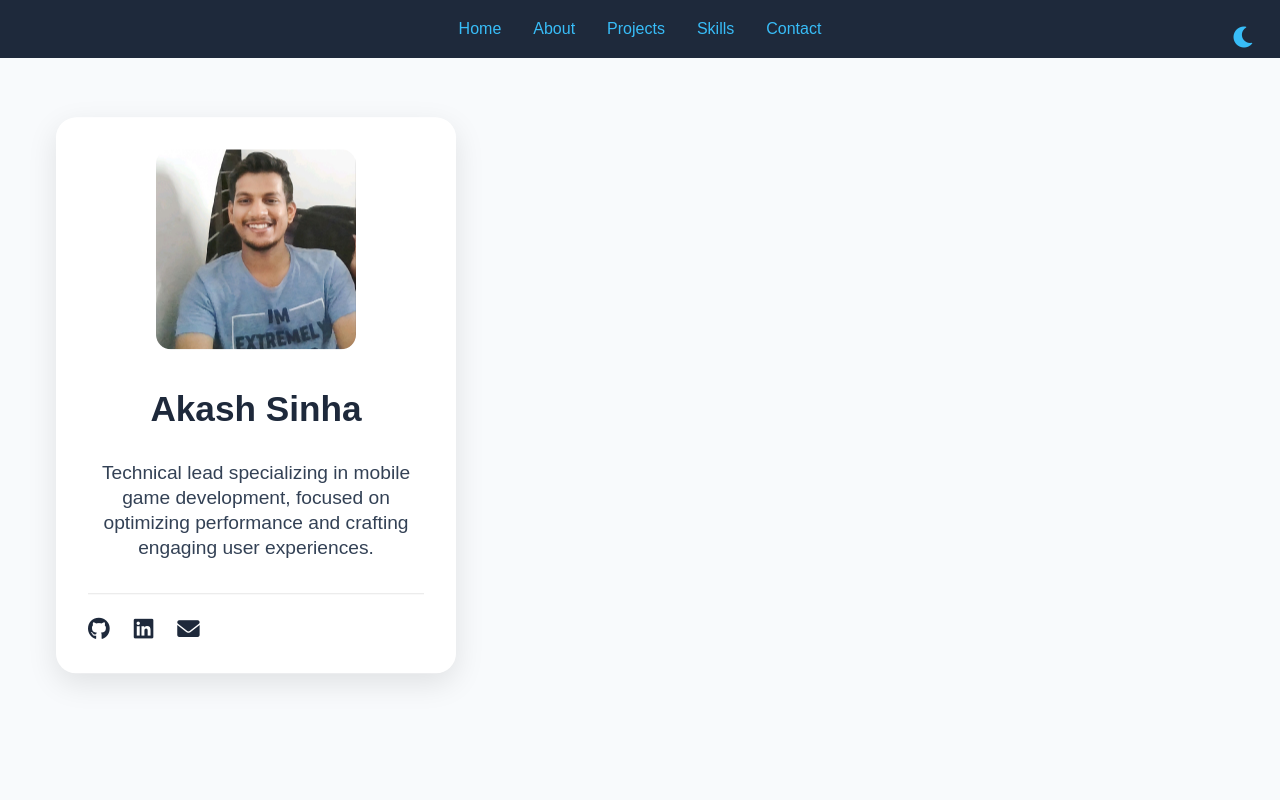
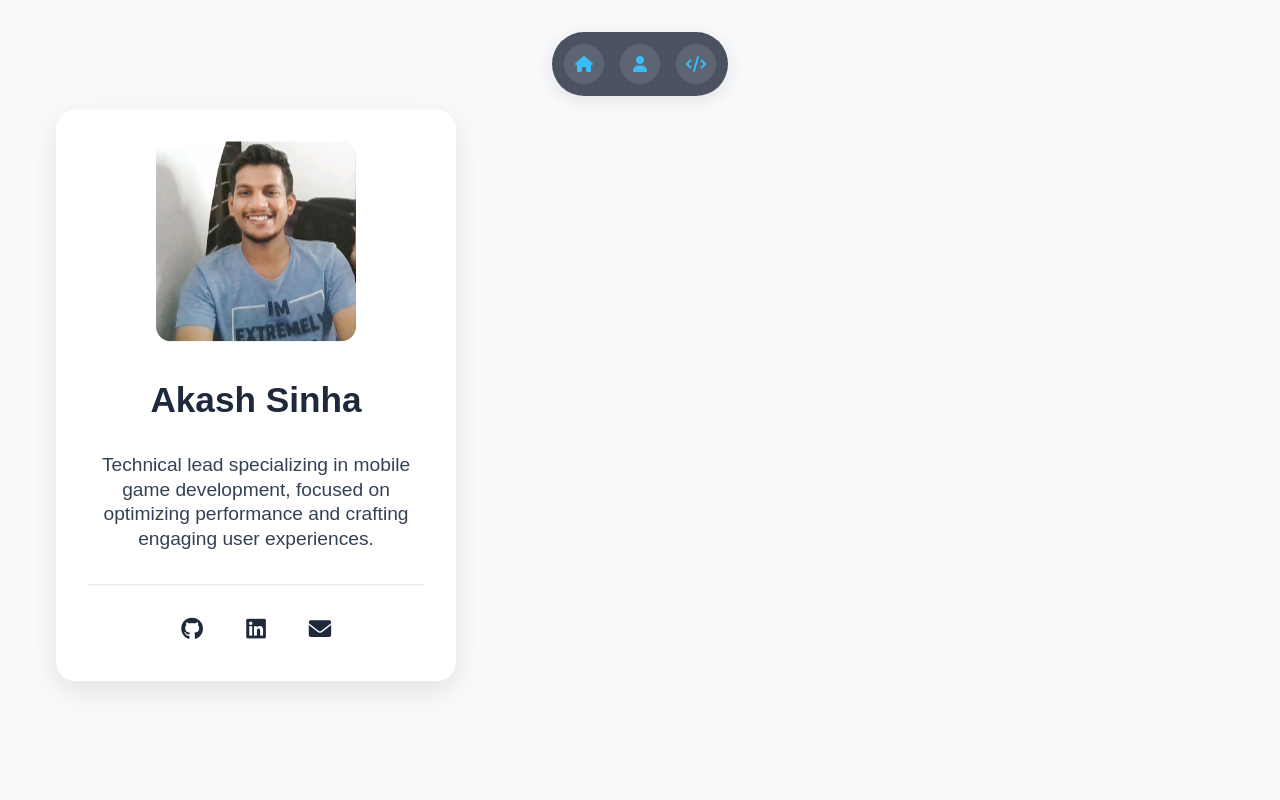
Before and after one commit to ulteridon/portfolio-website, a plain HTML site: page index.html in a window 1280 px wide. Shown: the top 800 px of the page. Drawn offline with Linux system fonts and the light colour scheme.

Commit message:
made floating nav bar

```diff
--- a/css/styles.css
+++ b/css/styles.css
@@ -30,18 +30,19 @@
 }
 
 .theme-toggle {
-    position: fixed;
-    top: 1rem;
-    right: 1rem;
-    z-index: 1001;
-    background: none;
+    background: rgba(255, 255, 255, 0.1);
     border: none;
     color: var(--secondary-color);
-    font-size: 1.5rem;
+    width: 40px;
+    height: 40px;
+    border-radius: 50%;
     cursor: pointer;
-    padding: 0.5rem;
-    border-radius: 50%;
-    transition: color 0.3s ease;
+    transition: all 0.3s ease;
+    display: flex;
+    align-items: center;
+    justify-content: center;
+    padding: 0;
+    margin-left: 0.5rem;
 }
 
 [data-theme="dark"] .project-card,
@@ -54,6 +55,8 @@
 
 .theme-toggle:hover {
     color: var(--accent-color);
+    background-color: rgba(255, 255, 255, 0.2);
+    transform: translateY(-2px);
 }
 
 body {
@@ -64,33 +67,47 @@ body {
 }
 
 nav {
-    background-color: var(--primary-color);
-    padding: 1rem;
+    background-color: rgba(30, 41, 59, 0.8);
+    padding: 0.75rem;
     position: fixed;
-    width: 100%;
-    top: 0;
+    width: auto;
+    top: 2rem;
+    left: 50%;
+    transform: translateX(-50%);
     z-index: 1000;
-    backdrop-filter: blur(5px);
+    border-radius: 50px;
+    backdrop-filter: blur(10px);
+    box-shadow: 0 4px 20px rgba(0, 0, 0, 0.1);
 }
 
 nav ul {
     display: flex;
     justify-content: center;
+    align-items: center;
     list-style: none;
-    gap: 2rem;
-    max-width: 1200px;
-    margin: 0 auto;
+    gap: 1rem;
+    margin: 0;
+    padding: 0;
 }
 
 nav a {
     color: var(--secondary-color);
     text-decoration: none;
     font-weight: 500;
-    transition: color 0.3s ease;
+    transition: all 0.3s ease;
+    display: flex;
+    align-items: center;
+    justify-content: center;
+    width: 40px;
+    height: 40px;
+    border-radius: 50%;
+    background-color: rgba(255, 255, 255, 0.1);
 }
 
 nav a:hover {
     color: var(--accent-color);
+    background-color: rgba(255, 255, 255, 0.2);
+    transform: translateY(-2px);
 }
 
 .hero {
@@ -269,22 +286,29 @@ section {
 }
 
 .card-social-links {
-    display:flex;
+    display: flex;
+    justify-content: center;
     gap: 1.5rem;
     margin-top: 1.5rem;
     padding-top: 1.5rem;
     border-top: 1px solid rgba(0, 0, 0, 0.1);
-    align-items: center;
 }
 
 .card-social-links a {
+    display: inline-flex;
+    justify-content: center;
+    align-items: center;
     color: var(--primary-color);
     font-size: 1.4rem;
     transition: all 0.3s ease;
-    display: flex;
-    align-items: center;
-    gap: 0.5rem;
     text-decoration: none;
+    width: 40px;
+    height: 40px;
+}
+
+.card-social-links a:hover {
+    color: var(--accent-color);
+    transform: translateY(-2px);
 }
 
 .card-social-links a span {
@@ -292,10 +316,7 @@ section {
     font-weight: 500;
 }
 
-.card-social-links a:hover {
-    color: var(--accent-color);
-    transform: translateY(-2px);
-}
+
 
 [data-theme="dark"] .card-social-links {
     border-top-color: rgba(255, 255, 255, 0.1);
@@ -385,12 +406,23 @@ section {
 }
 
 @media (max-width: 768px) {
+    nav {
+        top: auto;
+        bottom: 2rem;
+        right: 50%;
+        transform: translateX(50%);
+    }
+
     .hero h1 {
         font-size: 2.5rem;
     }
 
     nav ul {
         gap: 1rem;
+    }
+
+    nav i {
+        font-size: 1.2rem;
     }
 
     section {
--- a/index.html
+++ b/index.html
@@ -10,14 +10,9 @@
 <body>
     <nav>
         <ul>
-            <li><a href="#home">Home</a></li>
-            <li><a href="#about">About</a></li>
-            <li><a href="#projects">Projects</a></li>
-            <li><a href="#skills">Skills</a></li>
-            <li><a href="#contact">Contact</a></li>
-            <button class="theme-toggle" id="theme-toggle">
-                <i class="fas fa-moon"></i>
-            </button>
+            <li><a href="#home" title="Home"><i class="fas fa-home"></i></a></li>
+            <li><a href="#about" title="About"><i class="fas fa-user"></i></a></li>
+            <li><a href="#projects" title="Projects"><i class="fas fa-code"></i></a></li>
         </ul>
     </nav>
 
```
